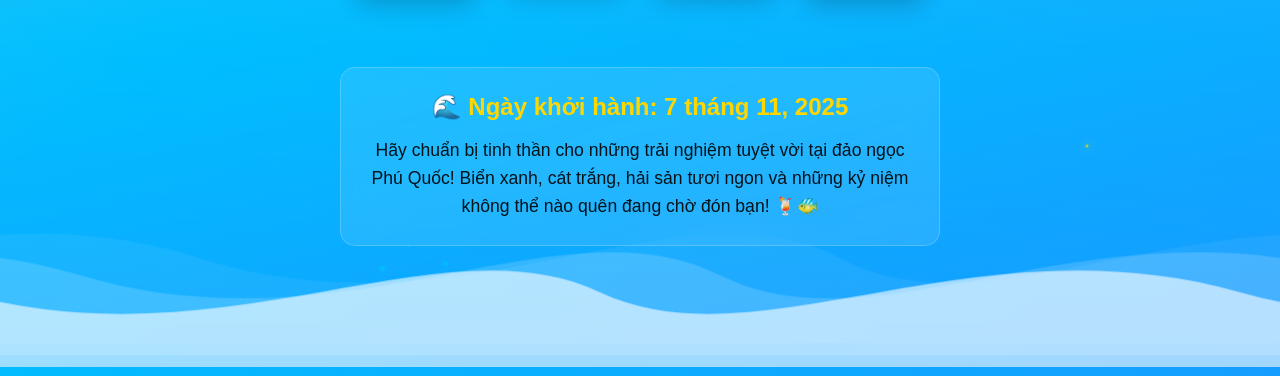
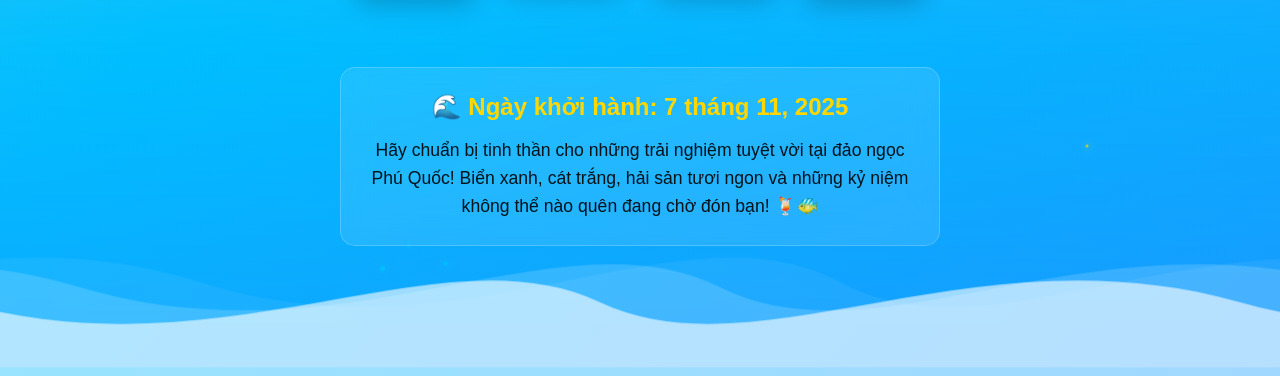
Before and after one commit to hiimMingMing/nhom-soi, a plain HTML site: page index.html in a window 1280 px wide. Shown: the part 424-800 px from the top of the page. Drawn offline with Linux system fonts and the light colour scheme.

Commit message:
Update index.html

```diff
--- a/index.html
+++ b/index.html
@@ -57,7 +57,7 @@
 
         .waves {
             position: absolute;
-            bottom: 0;
+            bottom: -10px;
             left: 0;
             width: 100%;
             height: 150px;
@@ -66,7 +66,7 @@
         }
 
         .waves:nth-child(2) {
-            bottom: 12px;
+            bottom: 0px;
             height: 160px;
             opacity: 0.4;
             animation-delay: -1s;
@@ -74,7 +74,7 @@
         }
 
         .waves:nth-child(3) {
-            bottom: 24px;
+            bottom: 0px;
             height: 170px;
             opacity: 0.2;
             animation-delay: -2s;
```
